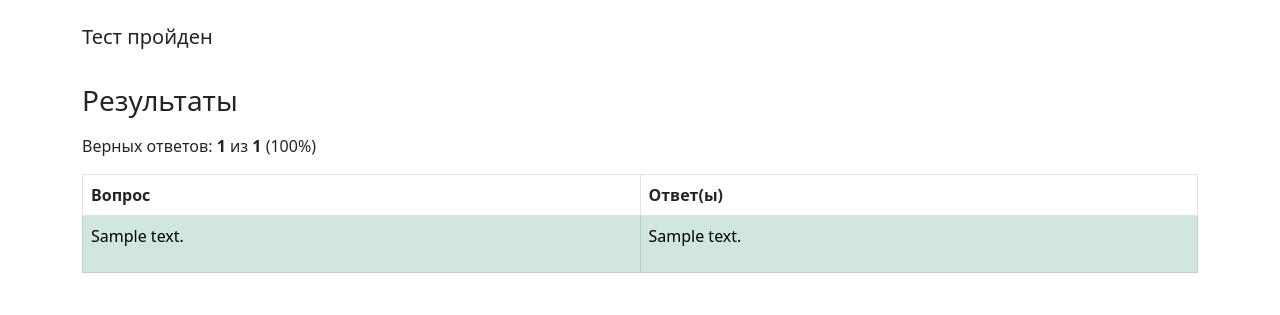
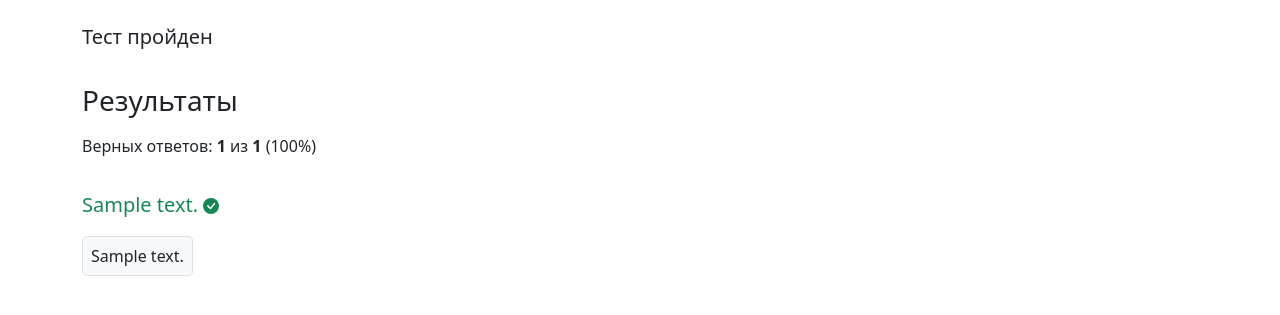
Before and after one commit to AleksandrUsolcev/exams, a Django app: a page that uses quizzes/templates/questions/quiz_finally.html in a window 1280 px wide. Shown: the part 208-523 px from the top of the page. Run offline with Django 3.2, Linux system fonts and the light colour scheme; a user stored in the database is signed in; tables that the repository leaves empty hold one stand-in row (values such as "Sample post"); some libraries are stand-ins or nearby versions.

Commit message:
finally results template, signup form

```diff
--- a/quizzes/templates/questions/quiz_finally.html
+++ b/quizzes/templates/questions/quiz_finally.html
@@ -16,29 +16,23 @@
       {% endif %}
       </p>
     {% endif %}
-  <table class="table table-bordered">
-    <thead>
-      <tr>
-        <th scope="col">Вопрос</th>
-        <th scope="col">Ответ(ы)</th>
-      </tr>
-    </thead>
-    <tbody>
     {% for answer in latest_answers %}
-        <tr class="
+      <div class="pb-3">
+        <p class="py-2 pt-3 fs-5 {% if answer.correct %}text-success{% else %}text-danger{% endif %}">{{ answer.question_text }}
           {% if answer.correct %}
-          table-success
+            <svg xmlns="http://www.w3.org/2000/svg" width="16" height="16" fill="currentColor" class="bi bi-check-circle-fill" viewBox="0 0 16 16">
+              <path d="M16 8A8 8 0 1 1 0 8a8 8 0 0 1 16 0zm-3.97-3.03a.75.75 0 0 0-1.08.022L7.477 9.417 5.384 7.323a.75.75 0 0 0-1.06 1.06L6.97 11.03a.75.75 0 0 0 1.079-.02l3.992-4.99a.75.75 0 0 0-.01-1.05z"/>
+            </svg>
+          {% else %}
+            <svg xmlns="http://www.w3.org/2000/svg" width="16" height="16" fill="currentColor" class="bi bi-dash-circle-fill" viewBox="0 0 16 16">
+              <path d="M16 8A8 8 0 1 1 0 8a8 8 0 0 1 16 0zM4.5 7.5a.5.5 0 0 0 0 1h7a.5.5 0 0 0 0-1h-7z"/>
+            </svg>
           {% endif %}
-        ">
-          <td>{{ answer.question_text }}</td>
-          <td>
+        </p>
         {% for variant in answer.variants.all %}
-              <p>{{ variant }}</p>
+          <div class="d-inline bg-light me-3 mb-3 p-2 border rounded-3">{{ variant }}</div>
         {% endfor %}
-          </td>
-        </tr>
+      </div>
     {% endfor %}
-    </tbody>
-  </table>
   {% endif %}
 {% endblock %}
--- a/quizzes/users/forms.py
+++ b/quizzes/users/forms.py
@@ -11,6 +11,9 @@ class SignupForm(UserCreationForm):
 
     def clean(self):
         email = self.cleaned_data.get('email').lower()
+        username = self.cleaned_data.get('username')
         if User.objects.filter(email=email):
             raise ValidationError('Указанный email уже занят')
+        if User.objects.filter(username__iexact=username):
+            raise ValidationError('Пользователь с такими ником уже существует')
         return self.cleaned_data
```
Lines whose indentation alone changed are shown as unchanged.
